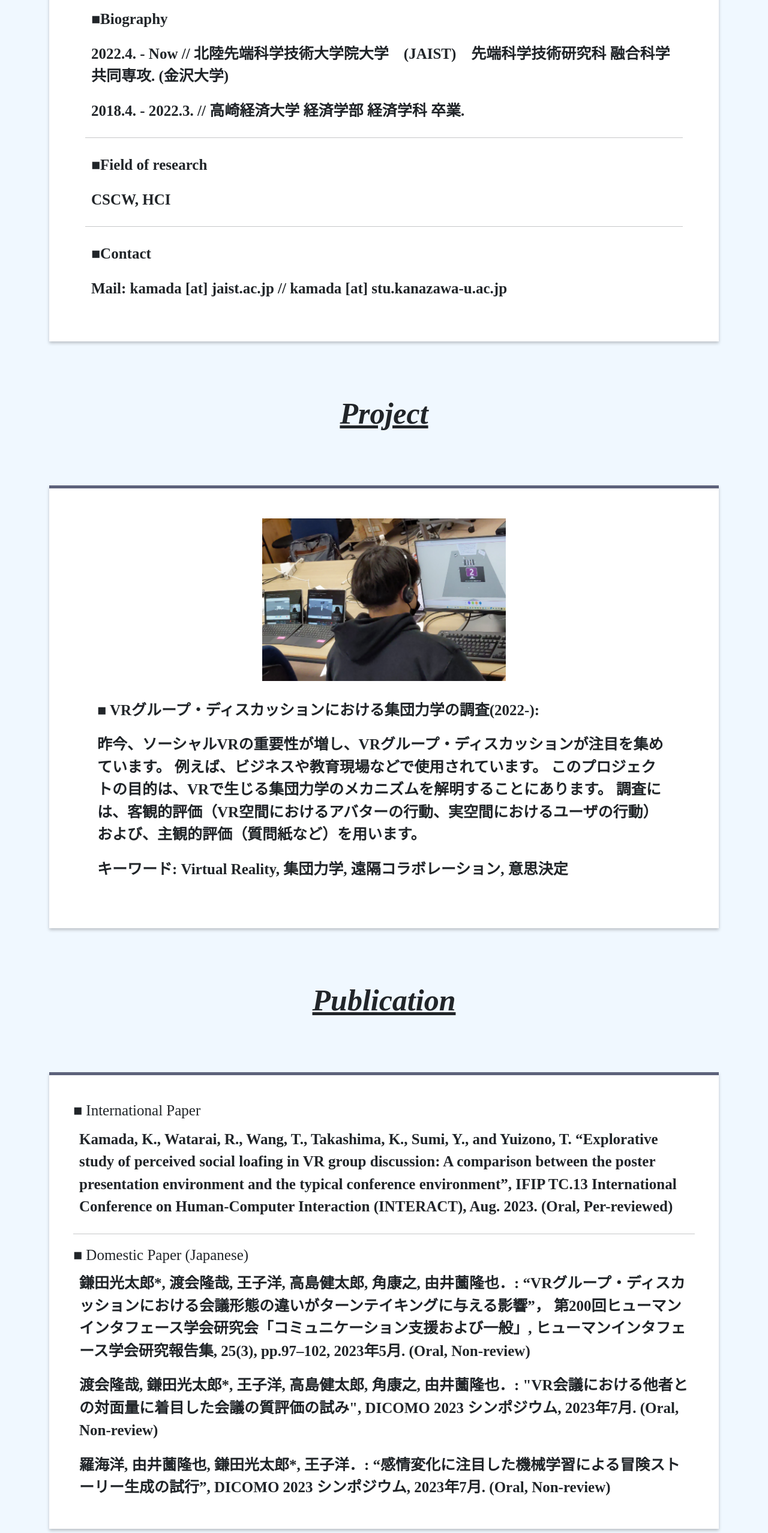
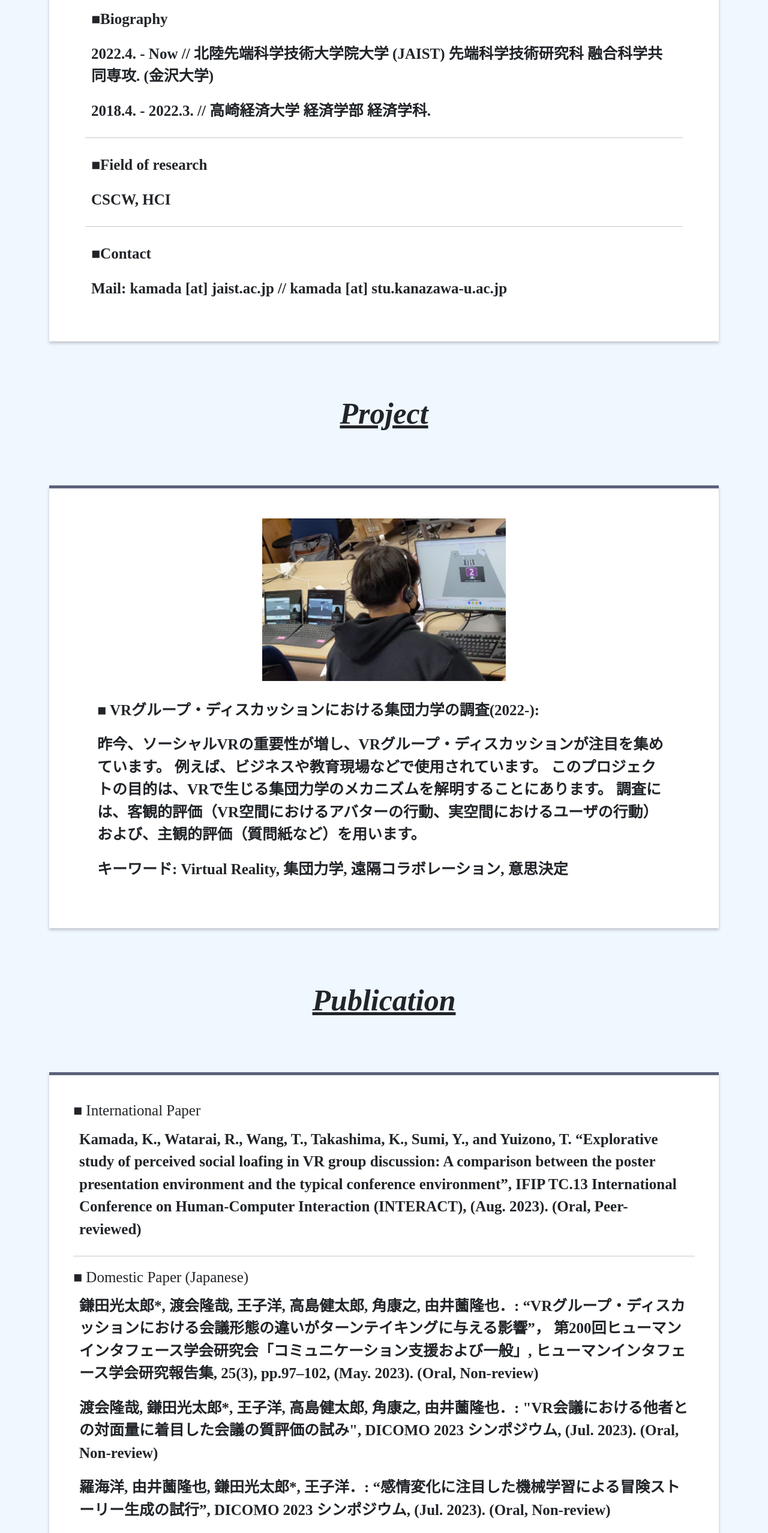
Before and after one commit to kamada-koutaro/info, a plain HTML site: page index_ja.html in a window 1280 px wide. Shown: the part 1121-3676 px from the top of the page at 60% size. Drawn offline with nearby package versions, Linux system fonts and the light colour scheme.

Commit message:
Add files via upload

```diff
--- a/index_ja.html
+++ b/index_ja.html
@@ -44,8 +44,8 @@
                             <li><a href="https://wang-tzuyang.info/team.html">Cyberpsychology & Emerging Technologies (CET) Team</a>, <a href="https://www.jaist.ac.jp/ks/labs/yuizono/">由井薗研究室</a>, 北陸先端科学技術大学院大学 (JAIST).</li>
                             <hr>
                             <li>■Biography</li>
-                            <li>2022.4. - Now // 北陸先端科学技術大学院大学　(JAIST)　先端科学技術研究科 融合科学共同専攻. (金沢大学) </li>
-                            <li>2018.4. - 2022.3. // 高崎経済大学 経済学部 経済学科 卒業.</li>
+                            <li>2022.4. - Now // 北陸先端科学技術大学院大学 (JAIST) 先端科学技術研究科 融合科学共同専攻. (金沢大学) </li>
+                            <li>2018.4. - 2022.3. // 高崎経済大学 経済学部 経済学科.</li>
                             <hr>
                             <li>■Field of research</li>
                             <li>CSCW, HCI</li>
@@ -83,12 +83,12 @@
                     <div class="Publication-description-text">
                         ■ International Paper
                         <li> Kamada, K., Watarai, R., Wang, T., Takashima, K., Sumi, Y., and Yuizono, T. “Explorative study of perceived social loafing in VR group discussion:
-                            A comparison between the poster presentation environment and the typical conference environment”, IFIP TC.13 International Conference on Human-Computer Interaction (INTERACT), Aug. 2023. (Oral, Per-reviewed)</li>
+                            A comparison between the poster presentation environment and the typical conference environment”, IFIP TC.13 International Conference on Human-Computer Interaction (INTERACT), (Aug. 2023). (Oral, Peer-reviewed)</li>
                         <hr>
                         ■ Domestic Paper (Japanese)
-                       <li> 鎌田光太郎*, 渡会隆哉, 王子洋, 高島健太郎, 角康之, 由井薗隆也．: “VRグループ・ディスカッションにおける会議形態の違いがターンテイキングに与える影響”， 第200回ヒューマンインタフェース学会研究会「コミュニケーション支援および一般」, ヒューマンインタフェース学会研究報告集, 25(3), pp.97–102, 2023年5月. (Oral, Non-review) </li>
-                        <li> 渡会隆哉, 鎌田光太郎*, 王子洋, 高島健太郎, 角康之, 由井薗隆也．: "VR会議における他者との対面量に着目した会議の質評価の試み", DICOMO 2023 シンポジウム, 2023年7月. (Oral, Non-review)</li>
-                        <li> 羅海洋, 由井薗隆也, 鎌田光太郎*, 王子洋．: “感情変化に注目した機械学習による冒険ストーリー生成の試行”, DICOMO 2023 シンポジウム, 2023年7月. (Oral, Non-review)</li>
+                       <li> 鎌田光太郎*, 渡会隆哉, 王子洋, 高島健太郎, 角康之, 由井薗隆也．: “VRグループ・ディスカッションにおける会議形態の違いがターンテイキングに与える影響”， 第200回ヒューマンインタフェース学会研究会「コミュニケーション支援および一般」, ヒューマンインタフェース学会研究報告集, 25(3), pp.97–102, (May. 2023). (Oral, Non-review) </li>
+                        <li> 渡会隆哉, 鎌田光太郎*, 王子洋, 高島健太郎, 角康之, 由井薗隆也．: "VR会議における他者との対面量に着目した会議の質評価の試み", DICOMO 2023 シンポジウム, (Jul. 2023). (Oral, Non-review)</li>
+                        <li> 羅海洋, 由井薗隆也, 鎌田光太郎*, 王子洋．: “感情変化に注目した機械学習による冒険ストーリー生成の試行”, DICOMO 2023 シンポジウム, (Jul. 2023). (Oral, Non-review)</li>
                     </div>
                 </div>
             </section>
```
Also changed, not shown: index.html (+3 -3 lines).
